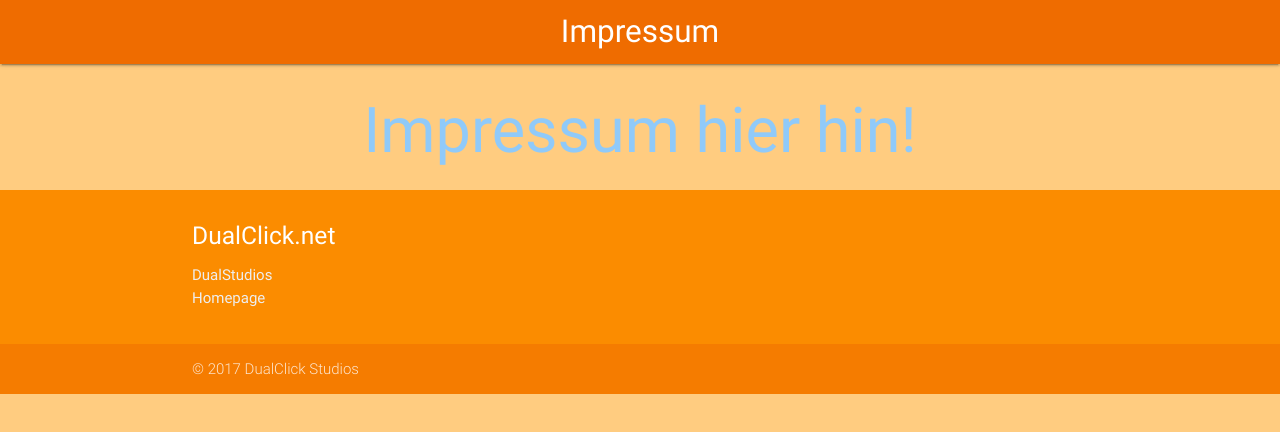
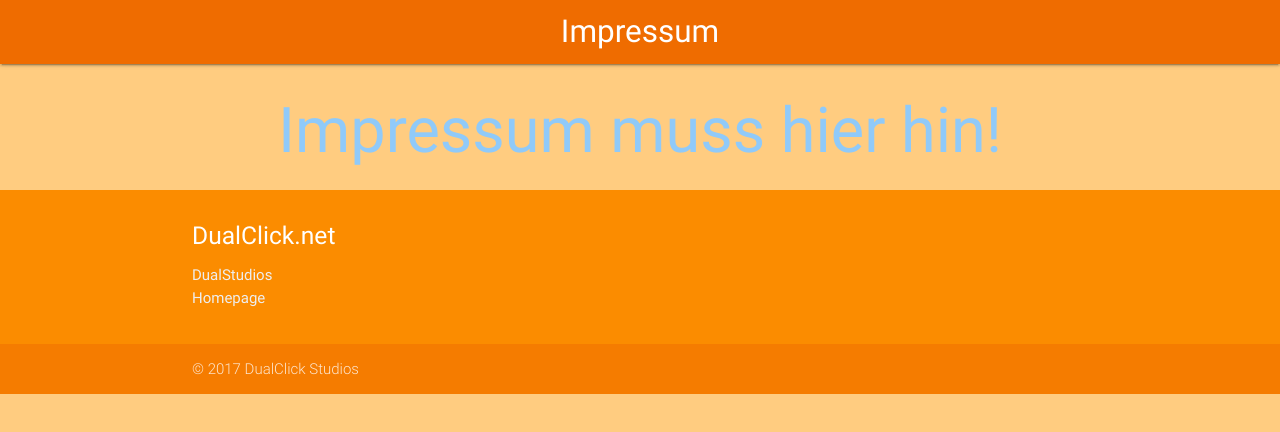
Before and after one commit to R3mb0/homework-manager, a plain HTML site: page impressum.html in a window 1280 px wide. Drawn offline with nearby package versions, Linux system fonts and the light colour scheme.

Commit message:
Commit #3

```diff
--- a/impressum.html
+++ b/impressum.html
@@ -21,7 +21,7 @@
       </div>
 
       <div class="container center blue-text text-lighten-3">
-        <h1>Impressum hier hin!</h1>
+        <h1>Impressum muss hier hin!</h1>
       </div>
 
      <footer class="page-footer orange darken-1">
```
